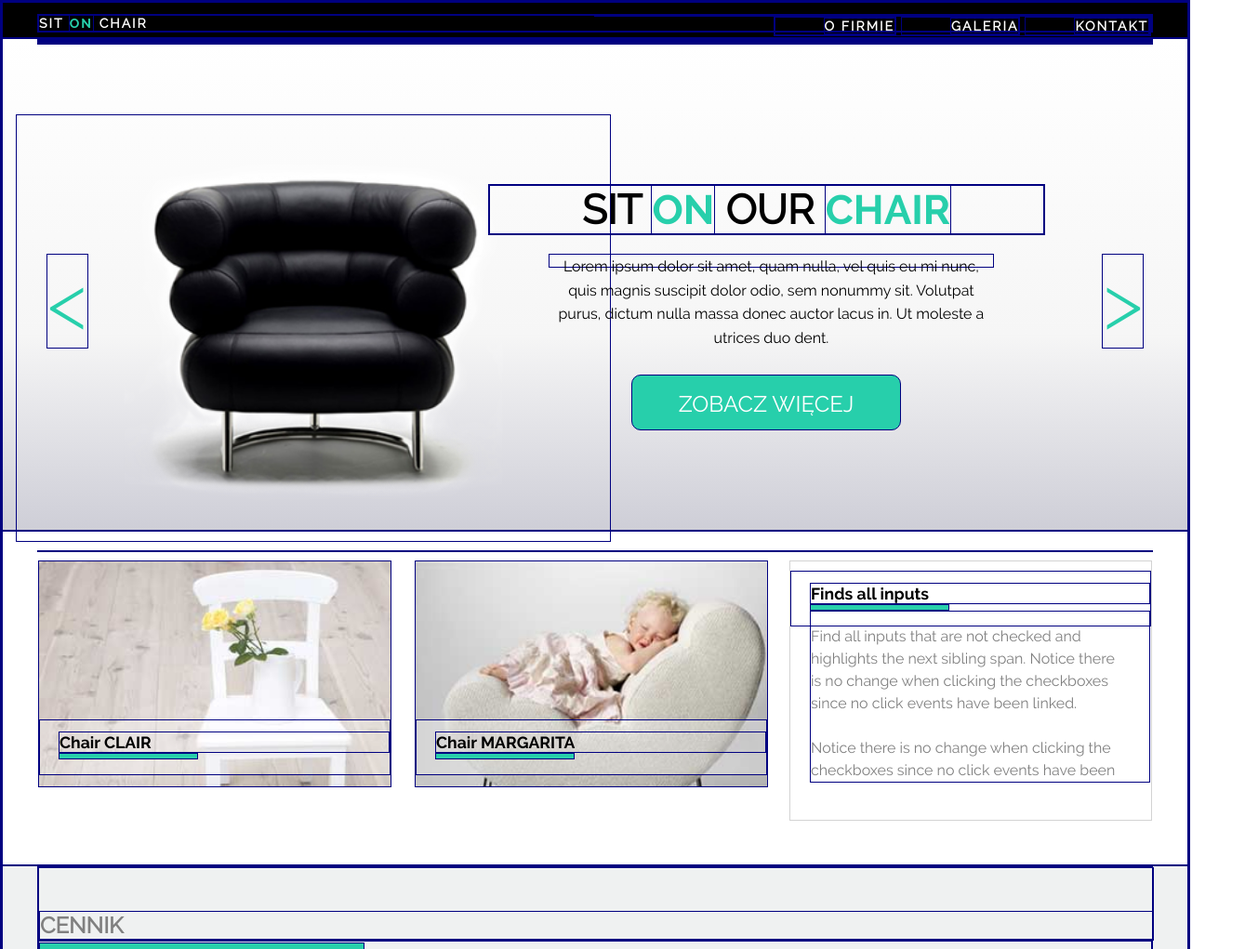
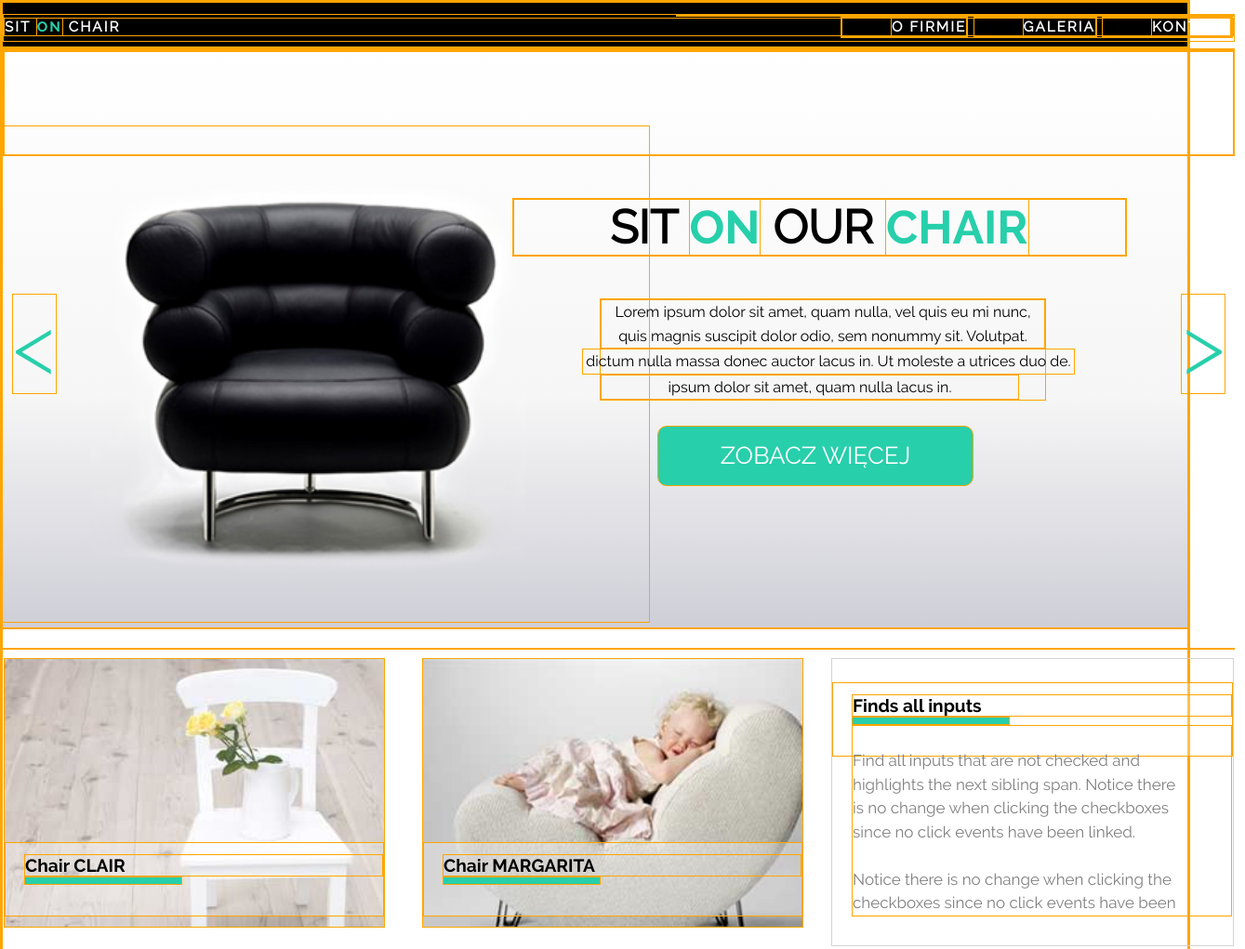
Before and after one commit to AkkaFranKebne/SitOnChair-Website, a plain HTML site: page index.html in a window 1280 px wide. Shown: the top 1021 px of the page at 93% size, 1339 px wide, since content can reach past the window. Drawn offline with Linux system fonts and the light colour scheme.

Commit message:
resizing

```diff
--- a/index.html
+++ b/index.html
@@ -24,7 +24,11 @@
                 <span id="left-arrow">&lt;</span>
                 <figure class="header-photo"><img src="images/black_chair.png" alt="sit-on-chair"></figure>
                 <header class="header-slider-header"><h1>SIT <span>ON</span> OUR <span>CHAIR</span></h1></header>
-                <article class="header-slider-article">Lorem ipsum dolor sit amet, quam nulla, vel quis eu mi nunc, quis magnis suscipit dolor odio, sem nonummy sit. Volutpat purus, dictum nulla massa donec auctor lacus in. Ut moleste a utrices duo dent. </article>
+                <article class="header-slider-article">
+                    <p>Lorem ipsum dolor sit amet, quam nulla, vel quis eu mi nunc, quis magnis suscipit dolor odio, sem nonummy sit. Volutpat.</p>
+                    <p id="paragraph-wide">dictum nulla massa donec auctor lacus in. Ut moleste a utrices duo de.</p>
+                    <p id="paragraph-narrow">ipsum dolor sit amet, quam nulla lacus in.</p>
+                </article>
                 <div class="header-slider-button">ZOBACZ WIĘCEJ </div>
                 <span id="right-arrow">&gt;</span>
             </div>
--- a/style/style.css
+++ b/style/style.css
@@ -58,7 +58,7 @@ a:visited {
 
 
 [class*="container"] {
-    width: 1200px;
+    width: 1325px;
     margin-left: auto;
     margin-right: auto;
     position: relative;
@@ -73,9 +73,14 @@ body>header {
     background-color: black;
     color: white;
     letter-spacing: 2px;
-    font-size: 12px;
-    height: 39px;
-    padding: 12px;
+    font-size: 13px;
+    height: 49px;
+    padding-top: 12px;
+}
+
+.header-container{
+    height: 30px;
+    padding-top: 3px;
 }
 header span {
     color: #27cfab;
@@ -104,7 +109,7 @@ nav ul {
 /*---------------------------header slider---------------------*/
 
 .slider {
-    height: 530px;
+    height: 625px;
     background: #ffffff;/* Old Browsers */
     background: -moz-linear-gradient(top, #ffffff 0%, #f6f6f6 60%, #ceced7 100%); /* FF3.6+ */
     background: -webkit-gradient(left top, left bottom, color-stop(0%, #ffffff), color-stop(60%, #f6f6f6), color-stop(100%, #ceced7));/* Chrome, Safari4+ */
@@ -117,28 +122,28 @@ nav ul {
 
 .header-photo img{
     position: absolute;
-    top: 80px;
-    left: -24px;;
-    height: 460px;
-    width: 640px;
+    top: 82px;
+    left: -40px;;
+    height: 535px;
+    width: 735px;
 
 }
 
 #left-arrow, #right-arrow {
     color: #27cfab;
-    font-size: 85px;
+    font-size: 90px;
     font-family: 'ralewaylight';
 }
 
 #right-arrow {
     position: absolute;
-    top: 230px;
+    top: 263px;
     right: 9px;
 }
 
 #left-arrow {
     position: absolute;
-    top: 230px;
+    top: 263px;
     left: 9px;
 }
 
@@ -147,10 +152,10 @@ nav ul {
     width: 50%;
     position: absolute;
     right: 115px;
-    top: 155px;
+    top: 160px;
     text-align: center;
     color: black;
-    font-size: 22px;
+    font-size: 25px;
 }
 
 .header-slider-header span {
@@ -159,41 +164,56 @@ nav ul {
 }
 
 .header-slider-article {
-    width: 40%;
-    height: 15px;
+    width: 480px;
     text-align: center;
     color: black;
     line-height: 160%;
     font-size: 16px;
-    position: absolute;
-    right: 170px;
-    top: 230px;
+    position: relative;
+    left: 640px;
+    top: 265px;
 }
 
+#paragraph-wide {
+    width: 530px;
+    position: relative;
+    left: -20px;
+    top: 0;
+}
+
+#paragraph-narrow {
+    width: 450px;
+    position: relative;
+    left: 0;
+    top: 0;
+}
+
+
+
 .header-slider-button {
-    width: 290px;
-    height: 60px;
+    width: 340px;
+    height: 65px;
     background-color: #27cfab;
     position: absolute;
-    right: 270px;
-    top: 360px;
+    right: 280px;
+    top: 405px;
     color: white;
     text-align: center;
     padding-top: 16px;
-    font-size: 24px;
+    font-size: 26px;
     border-radius: 10px;
 }
 
 /*---------------------------main---------------------*/
 
 main {
-    height: 360px;
+    height: 445px;
     padding-top: 20px;
 }
 
 .main-box-left, .main-box-middle, .main-box-right {
-    width: 380px;
-    height: 244px;
+    width: 410px;
+    height: 290px;
     display: inline-block;
     vertical-align: top;
     padding-top: 30px;
@@ -211,8 +231,8 @@ main {
 }
 
 .main-box-right {
-    width: 390px;
-    height: 280px;
+    width: 433px;
+    height: 310px;
     position: absolute;
     right: 0;
     top: 10px;
@@ -221,51 +241,51 @@ main {
 
 .main-box-middle  {
     position: absolute;
-    left: 405px;
+    left: 450px;
     top: 10px;
     background-image: url(../images/box2_img.jpg);
 }
 
 
 .main-box-cover{
-    height: 60px;
+    height: 80px;
     width: 100%;
     background-color: rgba(255,255,255, 0.30);
     font-family: 'ralewaybold';
-    font-size: 1.1rem;
+    font-size: 1.2rem;
     color: black;
     padding-top: 12px;
     padding-left: 20px;
     position: absolute;
-    top: 170px;
+    top: 197px;
 }
 
 .main-box-right .main-box-cover {
     position: absolute;
-    top: 10px;
+    top: 25px;
 }
 
 
 .main-box-bar {
-    height: 7px;
-    width: 150px;
+    height: 9px;
+    width: 170px;
     background-color: #27cfab;
 }
 
 .main-box-article {
     color: grey;
-    font-size: 16px;
+    font-size: 17px;
     font-family: 'ralewayregular';
     line-height: 150%;
-    padding-top: 15px;
-    padding-right: 35px;
+    padding-top: 25px;
+    padding-right: 45px;
 }
 
 /*---------------------------aside cennik---------------------*/
 
 
 .price {
-    height: 790px;
+    height: 890px;
     background-color: #eff1f1;
 
 }
@@ -625,5 +645,5 @@ input[type="submit" i]{
 }
 
 * {
-    border: 1px solid navy;
+    border: 1px solid orange;
 }
```
